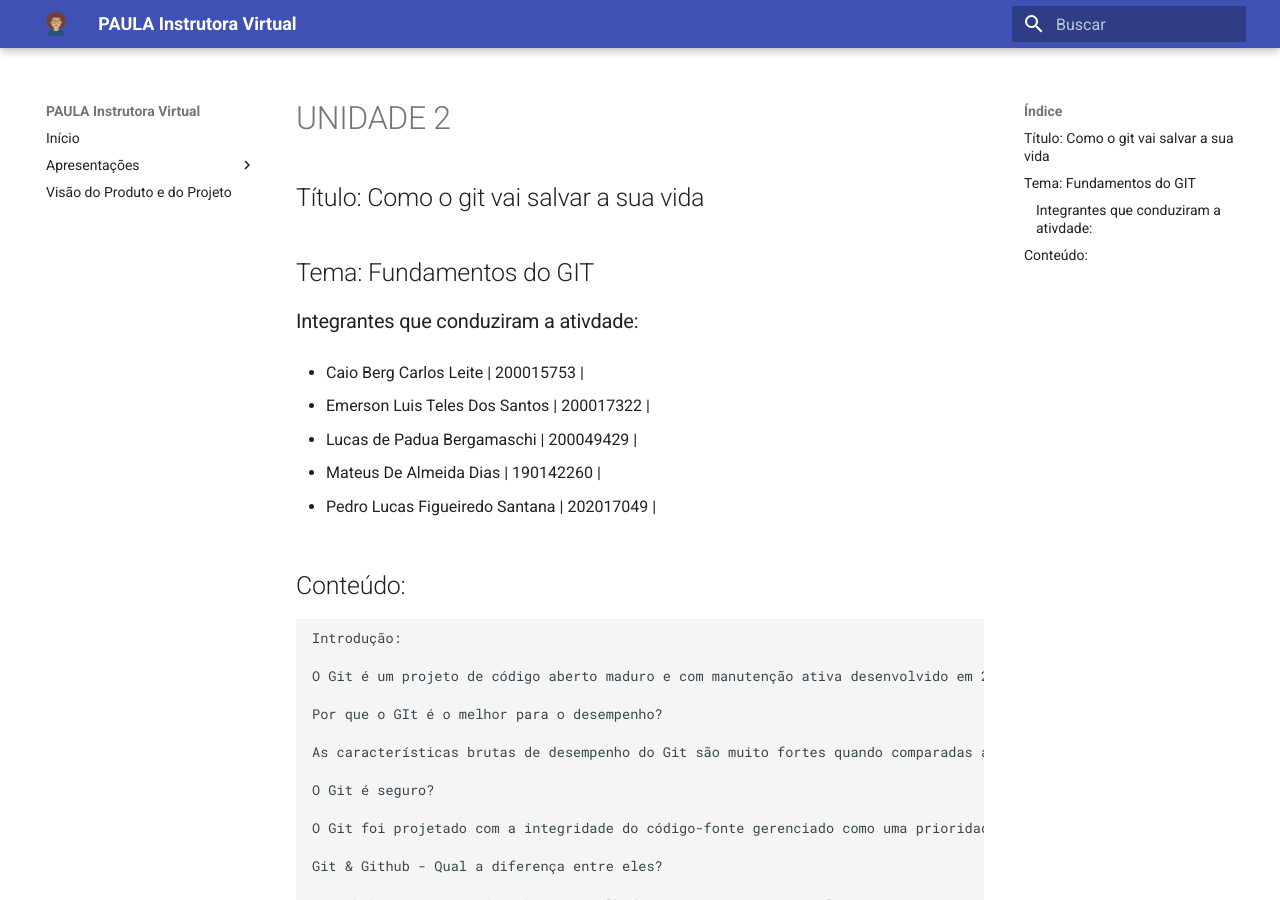
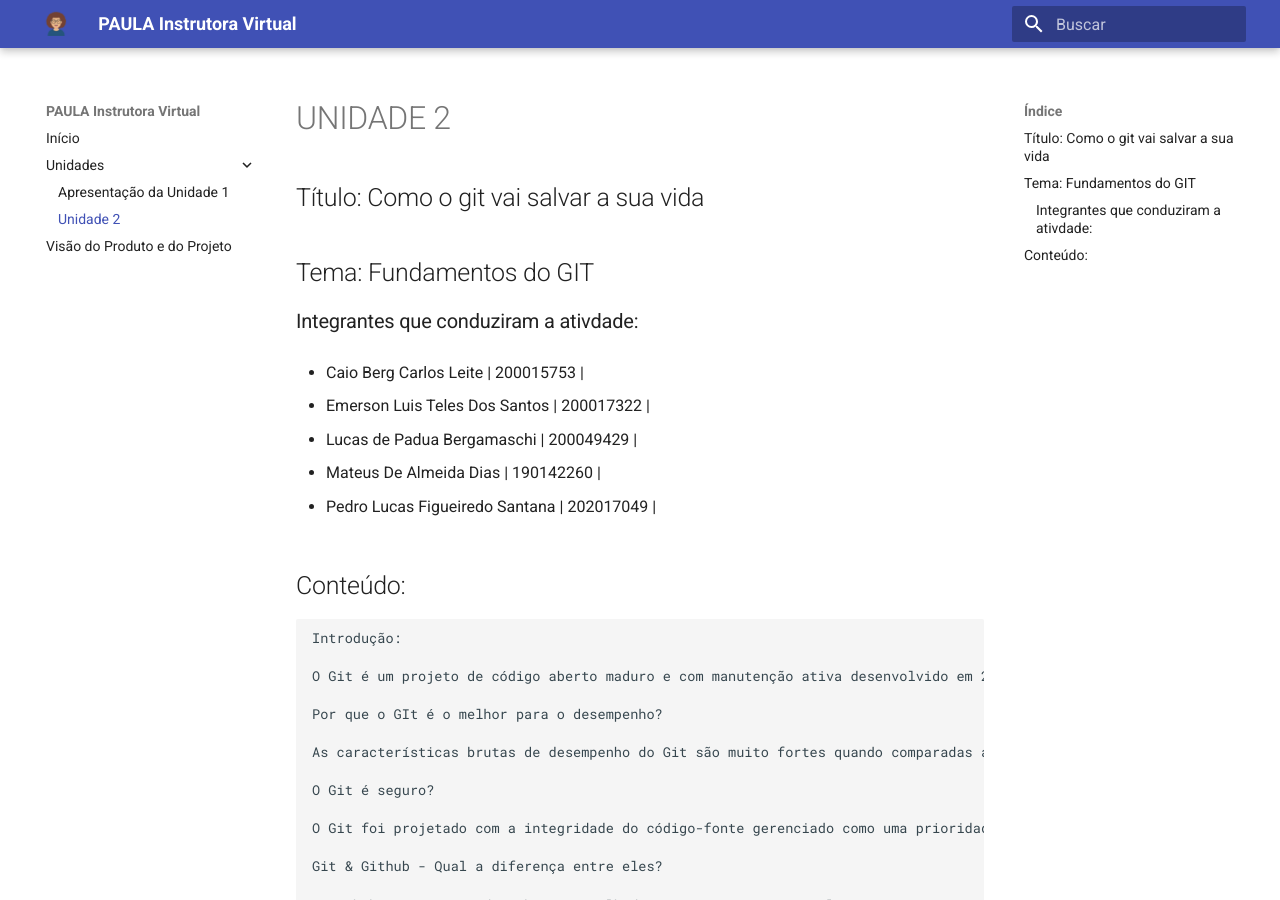
Before and after one commit to mdsreq-fga-unb/2022.1-Paula-Instrutora-Virtual, an MkDocs documentation site: the page built from docs/apresentacoes/unidade_2.md, in a window 1280 px wide and 900 px high. Built offline with MkDocs 1.6.1 and Material for MkDocs 9.7.7, drawn with Linux system fonts in a browser that asks for light colours.

Commit message:
criando rota da unidade 2

```diff
--- a/mkdocs.yml
+++ b/mkdocs.yml
@@ -8,6 +8,7 @@ theme:
 
 nav:
   - Início: index.md
-  - Apresentações:
-    - Apresentação da Unidade 1: apresentacoes/unidade_1.md
+  - Unidades:
+      - Apresentação da Unidade 1: apresentacoes/unidade_1.md
+      - Unidade 2: apresentacoes/unidade_2.md
   - Visão do Produto e do Projeto: visaoProdutoProjeto.md
```
